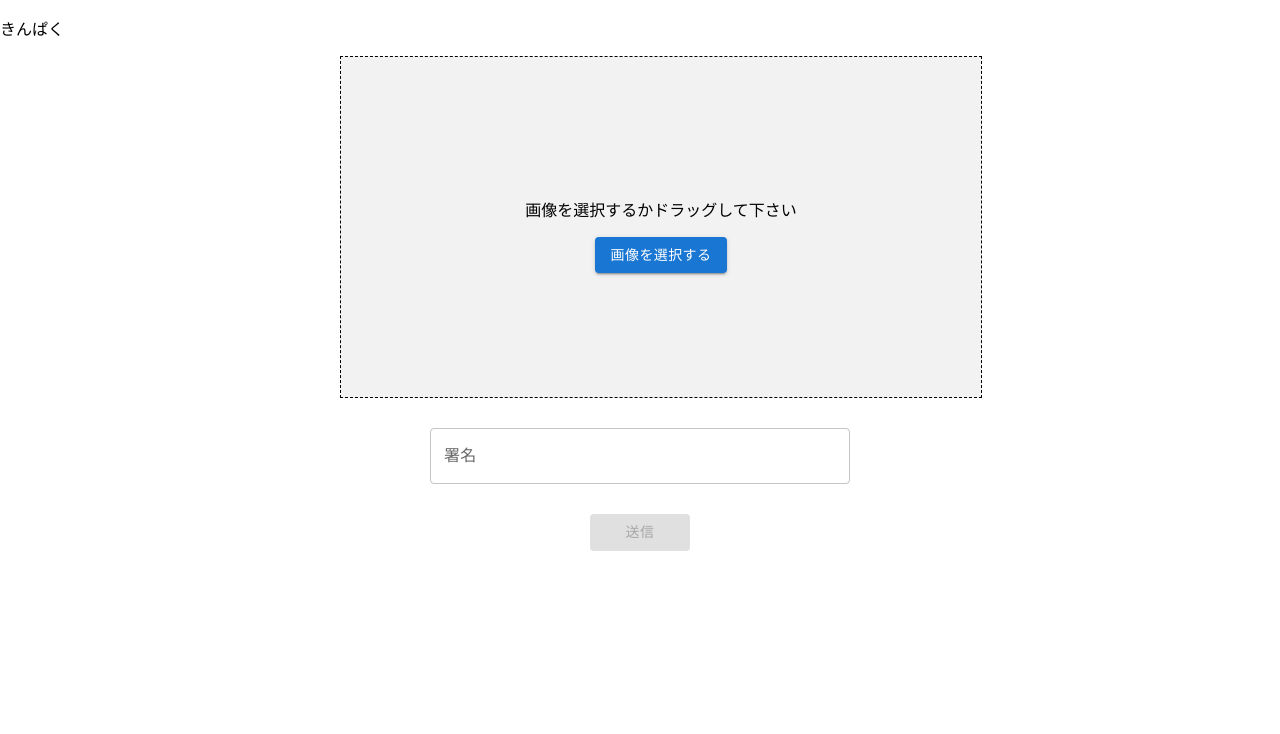
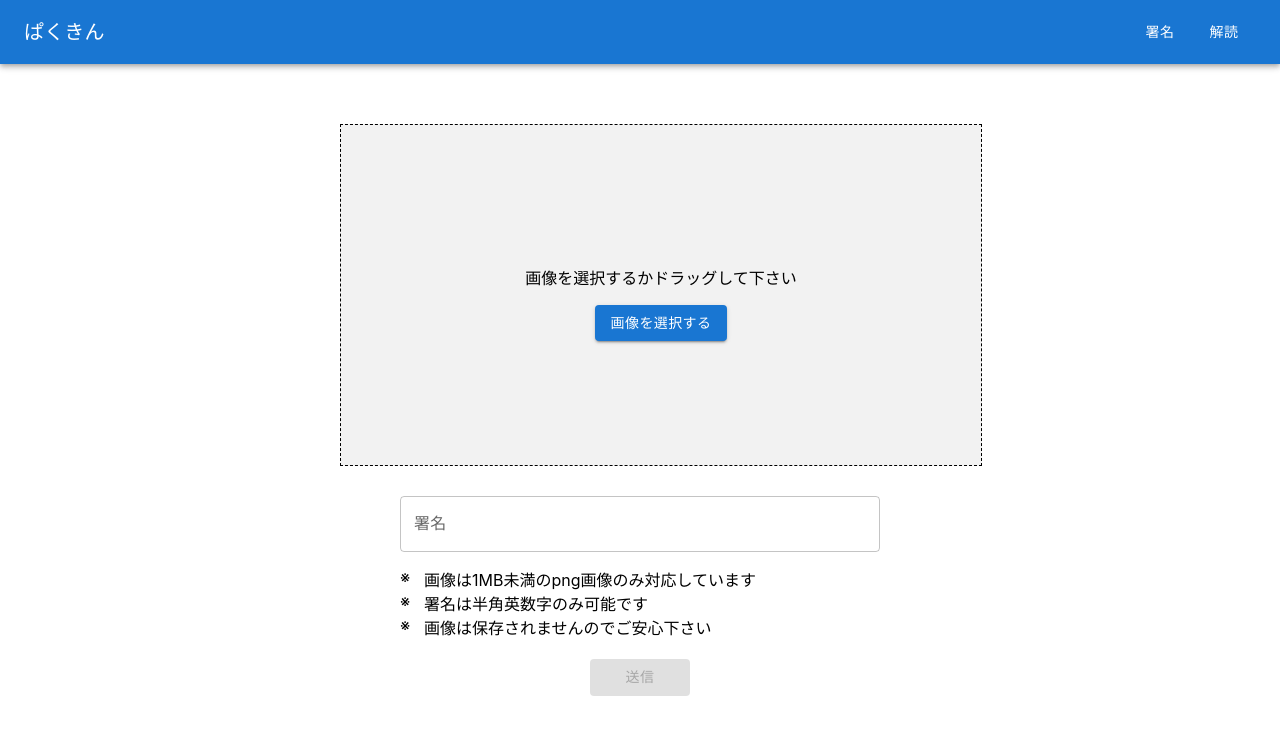
Before and after one commit to hasse09052/watermarkApi, a React (Create React App) app in the folder views/: page / in a window 1280 px wide. Shown: the top 734 px of the page. Built offline with nearby package versions, Linux system fonts and the light colour scheme.

Commit message:
注釈追加やアラートの位置調整

```diff
--- a/views/package.json
+++ b/views/package.json
@@ -6,6 +6,7 @@
   "dependencies": {
     "@emotion/react": "^11.8.1",
     "@emotion/styled": "^11.8.1",
+    "@mui/icons-material": "^5.4.2",
     "@mui/material": "^5.4.3",
     "@testing-library/jest-dom": "^5.16.2",
     "@testing-library/react": "^12.1.3",
--- a/views/src/App.tsx
+++ b/views/src/App.tsx
@@ -3,13 +3,12 @@ import styled from "styled-components";
 
 import { BrowserRouter, Route, Routes } from "react-router-dom";
 import Embed from "./pages/Embed";
+import Header from "./components/Header";
 
 function App() {
   return (
     <div className="App">
-      <header className="App-header">
-        <p>きんぱく</p>
-      </header>
+      <Header />
       <Container>
         <BrowserRouter>
           <Routes>
--- a/views/src/components/Base64.tsx
+++ b/views/src/components/Base64.tsx
@@ -1,11 +1,10 @@
-import React from "react";
+import React, { useState } from "react";
 import styled from "styled-components";
-import { Button } from "@mui/material";
+import { Button, Alert } from "@mui/material";
 
 interface Props {
   dataUriImage: string;
   setDataUriImage: React.Dispatch<React.SetStateAction<string>>;
-  setErrorMessage: React.Dispatch<React.SetStateAction<string>>;
 }
 
 const CAN_MIME_IMAGE = {
@@ -14,10 +13,11 @@ const CAN_MIME_IMAGE = {
 type CAN_MIME_IMAGE = typeof CAN_MIME_IMAGE[keyof typeof CAN_MIME_IMAGE]; // 'iOS' | 'Android'
 
 const Base64: React.FC<Props> = (props) => {
+  const [errorMessage, setErrorMessage] = useState("");
   const sizeLimit = 1024 * 1024 * 1;
 
   const previewImage = (e: React.ChangeEvent<HTMLInputElement>) => {
-    props.setErrorMessage("");
+    setErrorMessage("");
 
     if (e.target.files?.length === 1) {
       //バリデーション
@@ -25,7 +25,7 @@ const Base64: React.FC<Props> = (props) => {
         e.target?.files[0].size > sizeLimit ||
         e.target?.files[0].type !== CAN_MIME_IMAGE.PNG
       ) {
-        props.setErrorMessage("画像は1MB未満のpng画像のみ対応しています");
+        setErrorMessage("画像は1MB未満のpng画像のみ対応しています");
         return;
       }
 
@@ -40,6 +40,7 @@ const Base64: React.FC<Props> = (props) => {
   };
 
   return (
+    <>
       <InputFileArea>
         {props.dataUriImage ? (
           <figure>
@@ -55,6 +56,12 @@ const Base64: React.FC<Props> = (props) => {
         )}
         <input type="file" onChange={previewImage} accept=".png" required />
       </InputFileArea>
+      {errorMessage && (
+        <Alert variant="filled" severity="error" sx={{ margin: "20px 0" }}>
+          {errorMessage}
+        </Alert>
+      )}
+    </>
   );
 };
 
--- /dev/null
+++ b/views/src/components/Header.tsx
@@ -0,0 +1,20 @@
+import React from "react";
+import { Box, AppBar, Toolbar, Typography, Button } from "@mui/material";
+
+const Header = () => {
+  return (
+    <Box sx={{ flexGrow: 1, margin: "0 0 60px" }}>
+      <AppBar position="static">
+        <Toolbar>
+          <Typography variant="h6" component="div" sx={{ flexGrow: 1 }}>
+            ぱくきん
+          </Typography>
+          <Button color="inherit">署名</Button>
+          <Button color="inherit">解読</Button>
+        </Toolbar>
+      </AppBar>
+    </Box>
+  );
+};
+
+export default Header;
--- a/views/src/components/ResultImage.tsx
+++ b/views/src/components/ResultImage.tsx
@@ -19,6 +19,10 @@ const ResultImage: React.FC<Props> = (props) => {
       aria-describedby="modal-modal-description"
     >
       <Box sx={modalContent}>
+        <TextWrap>
+          <h3>署名に成功しました</h3>
+          <p>ダウンロードボタンか右クリックで保存して下さい</p>
+        </TextWrap>
         <Figure>
           <img src={props.dataUriImage} alt="" />
         </Figure>
@@ -51,6 +55,17 @@ const modalContent = {
   p: 4,
 };
 
+const TextWrap = styled.div`
+  text-align: center;
+  h3 {
+    margin: 0 0 20px;
+  }
+
+  p {
+    margin: 0 0 40px;
+  }
+`;
+
 const Figure = styled.figure`
   display: flex;
   justify-content: center;
--- a/views/src/pages/Embed.tsx
+++ b/views/src/pages/Embed.tsx
@@ -20,7 +20,6 @@ const Embed: React.FC = () => {
   const [isOpen, setIsOpen] = useState(false);
   const [isLoading, setIsLoading] = useState(false);
   const [isValidEmbedText, setIsValidEmbedText] = useState(true);
-  const [errorMessage, setErrorMessage] = useState("");
 
   const dataUriOption = dataUriImage.split(",")[0];
   const imageBase64 = dataUriImage.split(",")[1];
@@ -60,11 +59,9 @@ const Embed: React.FC = () => {
 
   return (
     <Wrapper>
-      <Base64
-        dataUriImage={dataUriImage}
-        setDataUriImage={setDataUriImage}
-        setErrorMessage={setErrorMessage}
-      />
+      <Base64 dataUriImage={dataUriImage} setDataUriImage={setDataUriImage} />
+
+      <div className="inputContainer">
         <div className="inputWrap">
           <TextField
             value={embedText}
@@ -75,12 +72,12 @@ const Embed: React.FC = () => {
             error={!isValidEmbedText}
           />
         </div>
-
-      {errorMessage && (
-        <Alert variant="filled" severity="error" sx={{ margin: "20px 0" }}>
-          {errorMessage}
-        </Alert>
-      )}
+        <ul className="annotation">
+          <li>画像は1MB未満のpng画像のみ対応しています</li>
+          <li>署名は半角英数字のみ可能です</li>
+          <li>画像は保存されませんのでご安心下さい</li>
+        </ul>
+      </div>
 
       <div className="buttonWrap">
         <Button
@@ -88,7 +85,11 @@ const Embed: React.FC = () => {
           onClick={embedWatermark}
           variant="contained"
           color="primary"
-          disabled={dataUriImage.length === 0 || !isValidEmbedText}
+          disabled={
+            dataUriImage.length === 0 ||
+            !isValidEmbedText ||
+            embedText.length === 0
+          }
         >
           送信
         </Button>
@@ -118,13 +119,35 @@ const Embed: React.FC = () => {
 export default Embed;
 
 const Wrapper = styled.div`
+  .inputContainer {
+    width: 80%;
+    margin: 0 auto;
+  }
+
   .inputWrap {
-    margin: 30px 0;
-    text-align: center;
+    margin: 30px auto 15px;
+  }
+
+  .annotation {
+    padding: 0;
+    margin: 0 0 20px;
+    list-style: none;
+
+    li {
+      padding: 0 0 0 1.5em;
+      position: relative;
+
+      &:before {
+        content: "※";
+        position: absolute;
+        top: 0;
+        left: 0;
+      }
+    }
   }
 
   .inputText {
-    width: 70%;
+    width: 100%;
   }
   .buttonWrap {
     text-align: center;
```
Also changed, not shown: 1 other file (tests, documents, lock files or other folders). Lines whose indentation alone changed are shown as unchanged.
